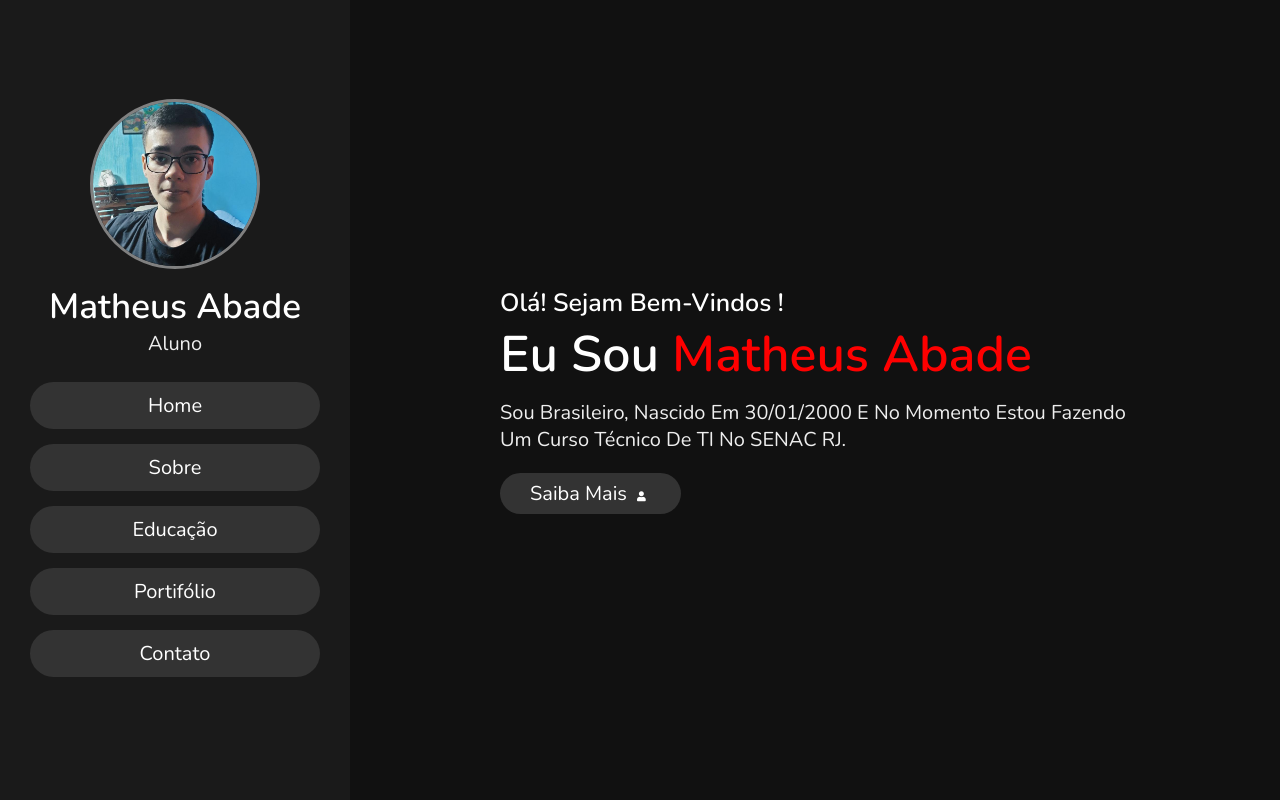
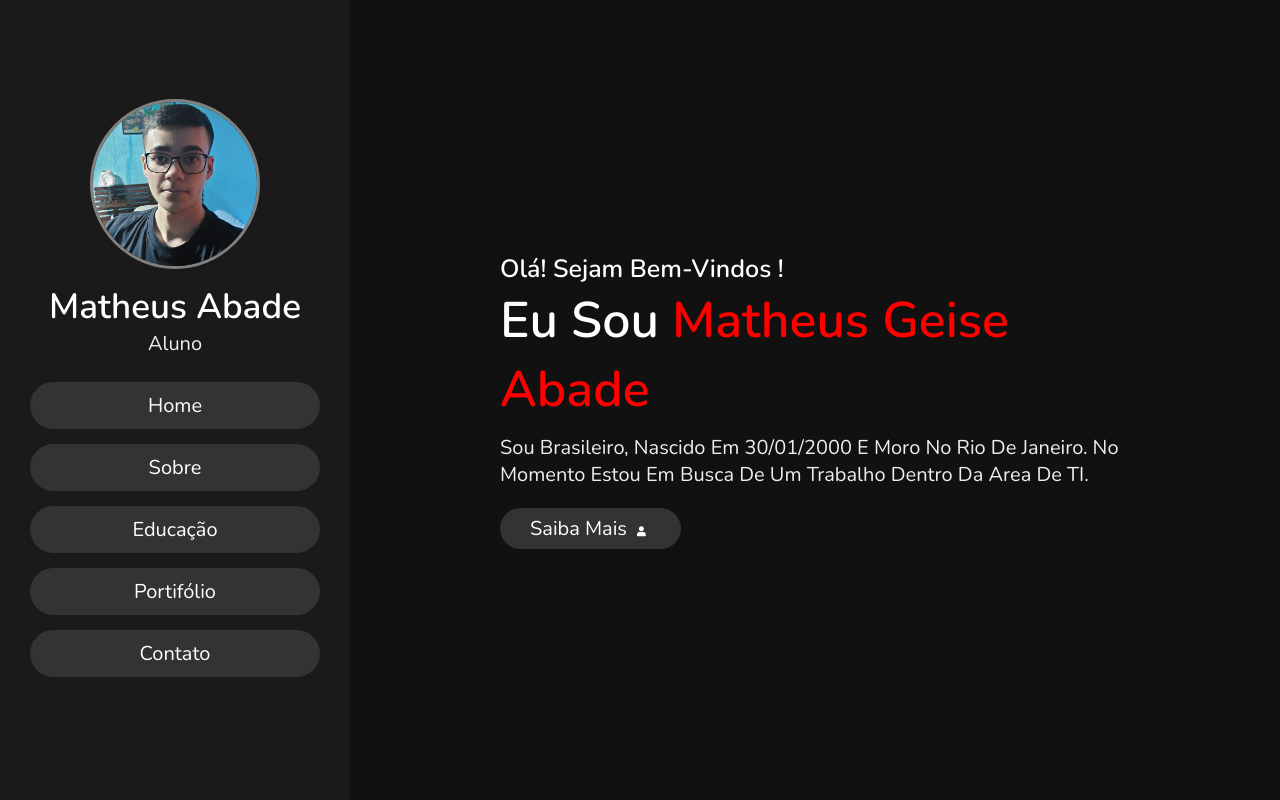
Before and after one commit to MatheusAbade513/Portif-lio-Matheus, a plain HTML site: page index.html in a window 1280 px wide. Shown: the top 800 px of the page. Drawn offline with nearby package versions, Linux system fonts and the light colour scheme.

Commit message:
Update index.html

```diff
--- a/index.html
+++ b/index.html
@@ -45,8 +45,8 @@
 <section class="home" id="home">
 
     <h3>Olá! Sejam bem-vindos !</h3>
-    <h1>Eu sou <span>Matheus Abade</span></h1>
-    <p> Sou Brasileiro, nascido em 30/01/2000 e no momento estou fazendo um curso técnico de TI no SENAC RJ.<br>
+    <h1>Eu sou <span>Matheus Geise Abade</span></h1>
+    <p> Sou Brasileiro, nascido em 30/01/2000 e moro no Rio de Janeiro. No momento estou em busca de um trabalho dentro da area de TI.<br>
     </p>
     <a href="#about"><button class="btn">Saiba mais <i class="fas fa-user"></i></button></a>
 
```
